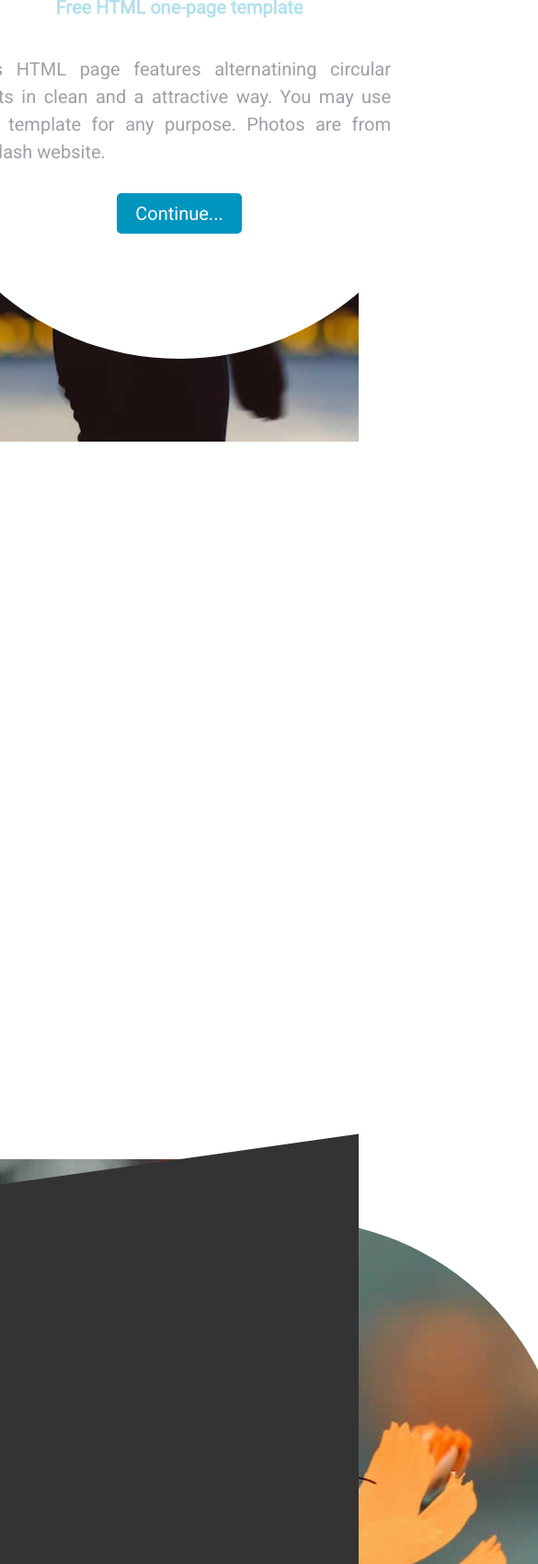
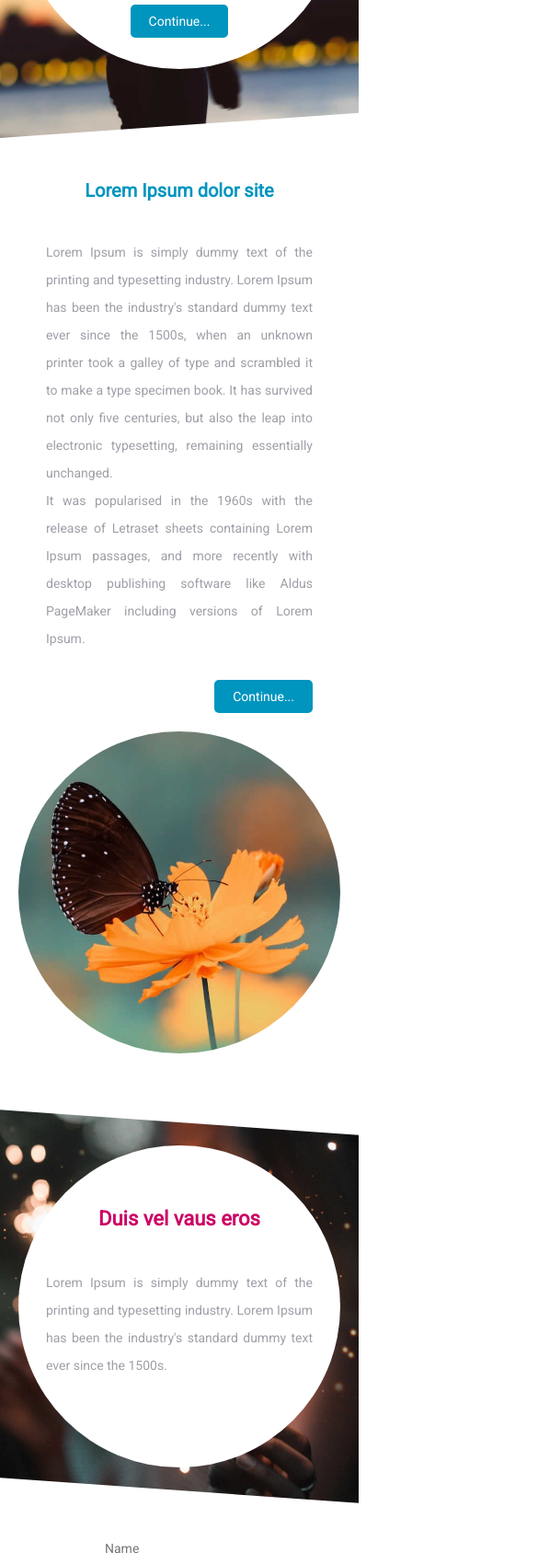
Before and after one commit to FaisalFeroze115/frontend-template-html-css-task8, a plain HTML site: page index.html in a window 390 px wide. Shown: the part 300-2000 px from the top of the page at 92% size, 585 px wide, since content can reach past the window. Drawn offline with Linux system fonts and the light colour scheme.

Commit message:
responsive done

```diff
--- a/index.html
+++ b/index.html
@@ -1,21 +1,16 @@
 <!DOCTYPE html>
 <html>
-
     <head>
         <title>Task 8</title>
         <link rel="stylesheet" href="style.css">
     </head>
-
     <body>
-
         <main>
-        <div class="block">
             <div class="section one">
                 <div class="container">
                     <div class="inner_section left">
-                        <div class="section circle">
+                        <div class="circle">
                             <div class="content">
-
                                 <h1>New SPOT</h1>
                                 <h3>Free HTML one-page template</h3>
                                 <p class="description">
@@ -23,25 +18,13 @@
                                     way. You may use this template for any purpose. Photos are from unplash website.
                                 </p>
                                 <button>Continue...</button>
-
-                            </div>
-
-                        </div>
-
-                    </div>
-
-                    <div class="inner_section right">
-
                             </div>
                         </div>
                     </div>
-            <!-- <div class="angle one"></div> -->
-
+                    <div class="inner_section right"></div>
+                </div>
             </div>
 
-
-
-        <div class="block">
             <div class="section two">
                 <div class="container">
                     <div class="inner_section left">
@@ -58,46 +41,29 @@
                                 versions of Lorem Ipsum.
                             </p>
                             <button style="float: right; margin-right: 30px;">Continue...</button>
-
-                        </div>
-
-                    </div>
-
-                    <div class="inner_section right">
-                        <div class="section circle">
-
-                        </div>
-
                         </div>
                     </div>
-
+                    <div class="inner_section right">
+                        <div class="circle"></div>
                     </div>
-            <div class="angle one"></div>
                 </div>
-
+            </div>
 
             <div class="section three">
                 <div class="container">
                     <div class="inner_section left">
-                    <div class="section circle">
+                        <div class="circle">
                             <div class="content">
-
                                 <h1>Duis vel vaus eros</h1>
                                 <p class="description">
                                     Lorem Ipsum is simply dummy text of the printing and typesetting industry.
                                     Lorem Ipsum has been the industry's standard dummy text ever since the 1500s.
                                 </p>
                             </div>
-
-                    </div>
-
-                </div>
-
-                <div class="inner_section right">
-
                         </div>
                     </div>
-
+                    <div class="inner_section right"></div>
+                </div>
             </div>
 
             <div class="section four">
@@ -111,29 +77,18 @@
                                 <div style="width: 100%">
                                     <button type="submit" style="background-color:#cc0064; float: right;">Send</button>
                                 </div>
-
                             </form>
-
-                    </div>
-
-                </div>
-
-                <div class="inner_section right">
-                    <div class="section circle">
-
-                    </div>
-
                         </div>
                     </div>
-
+                    <div class="inner_section right">
+                        <div class="circle"></div>
+                    </div>
+                </div>
             </div>
         </main>
 
         <footer>
             <p>Copyright © 2021 Company Name | Design: Tooplate</p>
-
         </footer>
-
     </body>
-
 </html>
--- a/style.css
+++ b/style.css
@@ -38,40 +38,64 @@ footer p{
     font-size: 20px;
 }
 
+.section{
+    height: 750px;
+    display: flex;
+    justify-content: center;
+    position: relative;
+    padding-bottom: 50px;
+}
 
-.section{
+.section.three {
+	height: 800px;
+	padding-bottom: 100px;
+}
+
+.section::after{
+    position: absolute;
+    width: 100%;
+    height: 100%;
+    content: "";
+    top: 0;
+    bottom: 0;
+    left: 0;
+    right: 0;
+    z-index: -1;
+}
+
+.section.one::after{
+    background: url('images/spot-bg-01.jpg');
     background-position: center center;
     background-repeat: no-repeat;
     background-size: cover;
-    height: 780px;
-    display: flex;
-    justify-content: center;
+    transform-origin: top left;
+    transform: skewY(-4deg);
 }
 
-.block{
-    position: relative;
+/* .section.two::after{
+    background: #fff;
+    transform-origin: top left;
+    transform: skewY(-4deg);
+} */
+
+.section.three::after{
+    background: url('images/spot-bg-02.jpg');
+    background-position: center center;
+    background-repeat: no-repeat;
+    background-size: cover;
+    transform-origin: top;
+    transform: skewY(4deg);
 }
 
-.angle{
-    width: 100%;
-    height: 780px;
-    background-color: #333;
-    position: absolute;
+.section.four::after{
+    transform-origin: top;
+    transform: skewY(-4deg);
+    top: -17%;
+    background-color: #fff;
 }
 
-.angle.one{
-    transform: skewY(-8deg);
-}
 
-.section.one{
-    background-image: url('images/spot-bg-01.jpg');
-}
-
-.section.three{
-    background-image: url('images/spot-bg-02.jpg');
-}
-
-.section.circle{
+.circle{
     width: 600px;
     height: 600px;
     background-color: #fff;
@@ -82,17 +106,17 @@ footer p{
     justify-content: center;
 }
 
-.section.circle{
+.circle{
     background-position: center center;
     background-repeat: no-repeat;
     background-size: cover;
 }
 
-.section.two .section.circle{
+.section.two .circle{
     background-image: url('images/img-01.jpg');
 }
 
-.section.four .section.circle{
+.section.four .circle{
     background-image: url('images/img-02.jpg');
 }
 
@@ -166,3 +190,159 @@ form {
 input:focus, textarea:focus {
 	outline: none;
 }
+
+@media only screen and (max-width: 1100px) {
+    .section {
+        height: 800px;
+    }
+
+    h1 {
+        font-size: 40px;
+    }
+    h3 {
+        font-size: 18px;
+    }
+
+    .section .content p {
+        font-size: 18px;
+    }
+    button {
+        font-size: 20px;
+    }
+    h2 {
+        font-size: 35px;
+    }
+    .content {
+        padding: 40px 20px;
+    }
+
+    footer p {
+        font-size: 16px;
+    }
+
+  }
+
+  @media only screen and (max-width: 1000px) {
+    .content {
+        padding: 20px 0;
+    }
+  }
+
+  @media only screen and (max-width: 900px) {
+    .container {
+        display: block;
+    }
+
+    .section {
+        height: auto;
+    }
+
+    .section.three {
+        height: auto;
+        padding-bottom: inherit;
+    }
+
+    .section.four::after {
+        top: 10%;
+    }
+
+  }
+
+  @media only screen and (max-width: 700px) {
+    .circle {
+        width: 500px;
+        height: 500px;
+    }
+  }
+
+  @media only screen and (max-width: 500px) {
+    .circle {
+        width: 400px;
+        height: 400px;
+    }
+
+    h1 {
+        font-size: 30px;
+    }
+
+    h2 {
+        font-size: 30px;
+    }
+
+    h3 {
+        font-size: 16px;
+    }
+
+    .section .content p {
+        font-size: 16px;
+    }
+
+    button {
+        font-size: 16px;
+    }
+
+    .section.three h1 {
+        font-size: 30px;
+    }
+
+    form input, textarea {
+        font-size: 16px;
+    }
+
+    footer p {
+        font-size: 14px;
+    }
+
+  }
+
+
+  @media only screen and (max-width: 400px) {
+    .circle {
+        width: 350px;
+        height: 350px;
+    }
+
+    h1 {
+        font-size: 22px;
+    }
+
+    h2 {
+        font-size: 20px;
+    }
+
+    h3 {
+        font-size: 16px;
+    }
+
+    .section .content p {
+        font-size: 14px;
+    }
+
+    button {
+        font-size: 14px;
+    }
+
+    .section.three h1 {
+        font-size: 22px;
+    }
+
+    form input, textarea {
+        font-size: 14px;
+    }
+
+    footer p {
+        font-size: 12px;
+    }
+}
+
+@media only screen and (max-width: 350px) {
+    .circle {
+        width: 320px;
+        height: 320px;
+    }
+
+    .section .content p {
+        padding-top: 0;
+        padding-bottom: 0;
+    }
+}
```
Lines whose indentation alone changed are shown as unchanged.
